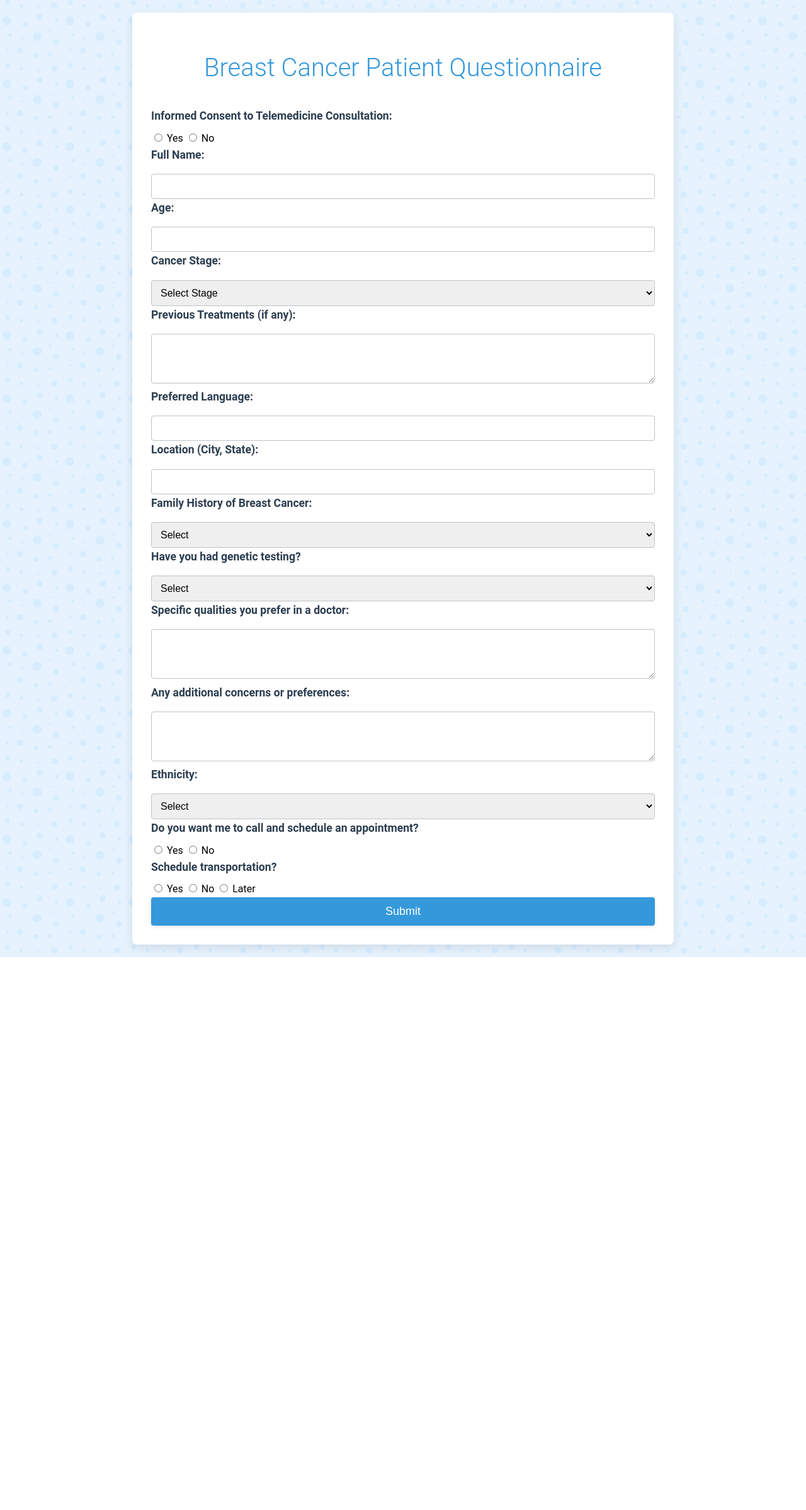
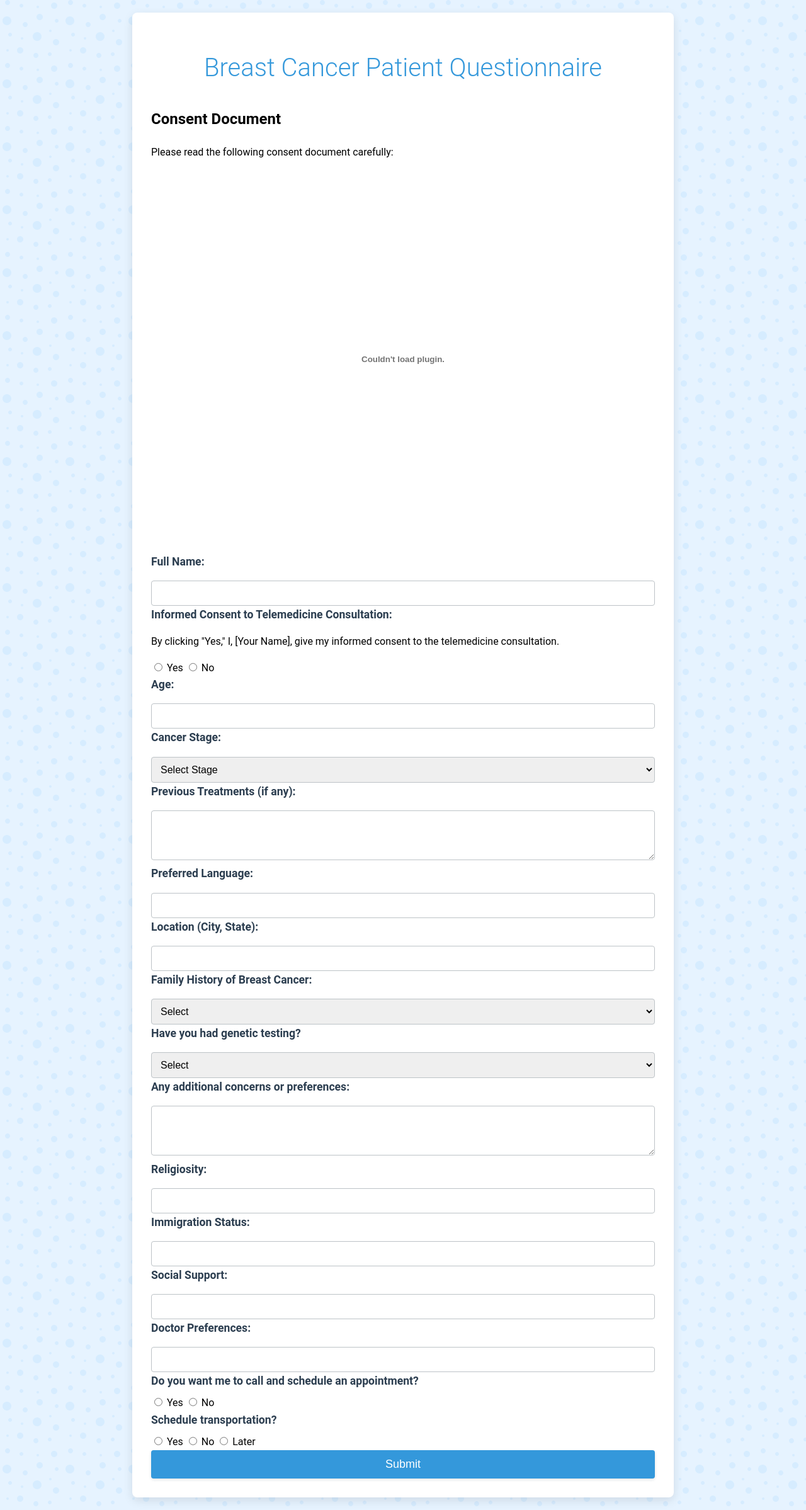
Before and after one commit to cmorris2945/test_repsository, a Flask app: page / in a window 1280 px wide. Shown: the part 78-2476 px from the top of the page at 63% size. Before the commit the page ends 1598 px from the top, so only its background shows below. Run offline with Flask 2, Linux system fonts and the light colour scheme.

Commit message:
Update index.html
updatde html

```diff
--- a/templates/index.html
+++ b/templates/index.html
@@ -5,104 +5,6 @@
     <meta name="viewport" content="width=device-width, initial-scale=1.0">
     <title>Breast Cancer Patient Questionnaire</title>
     <link rel="stylesheet" href="{{ url_for('static', filename='css/styles.css') }}">
-    <script>
-        function handleHelpChange() {
-            const helpSelect = document.getElementById('help_today');
-            const helpOptions = document.getElementById('help_options');
-            const secondOpinion = document.getElementById('second_opinion');
-            const startedTreatment = document.getElementById('started_treatment');
-            const additionalInfo = document.getElementById('additional_info');
-            const genderSelection = document.getElementById('gender_selection');
-            const ehrSync = document.getElementById('ehr_sync');
-            const confirmInfo = document.getElementById('confirm_info');
-
-            helpOptions.style.display = 'none';
-            secondOpinion.style.display = 'none';
-            startedTreatment.style.display = 'none';
-            additionalInfo.style.display = 'none';
-            genderSelection.style.display = 'none';
-            ehrSync.style.display = 'none';
-            confirmInfo.style.display = 'none';
-
-            if (helpSelect.value === 'Newly Diagnosed with Cancer') {
-                helpOptions.style.display = 'block';
-            }
-        }
-
-        function handleHelpOptionChange() {
-            const helpOption = document.querySelector('input[name="help_option"]:checked').value;
-            const secondOpinion = document.getElementById('second_opinion');
-
-            secondOpinion.style.display = 'none';
-
-            if (helpOption === 'Help with Diagnosis') {
-                secondOpinion.style.display = 'block';
-            }
-        }
-
-        function handleSecondOpinionChange() {
-            const secondOpinion = document.querySelector('input[name="second_opinion"]:checked').value;
-            const startedTreatment = document.getElementById('started_treatment');
-
-            startedTreatment.style.display = 'none';
-
-            if (secondOpinion === 'yes') {
-                startedTreatment.style.display = 'block';
-            }
-        }
-
-        function handleTreatmentChange() {
-            const startedTreatment = document.querySelector('input[name="started_treatment"]:checked').value;
-            const additionalInfo = document.getElementById('additional_info');
-            const genderSelection = document.getElementById('gender_selection');
-            const ehrSync = document.getElementById('ehr_sync');
-            const confirmInfo = document.getElementById('confirm_info');
-
-            additionalInfo.style.display = 'none';
-            genderSelection.style.display = 'none';
-            ehrSync.style.display = 'none';
-            confirmInfo.style.display = 'none';
-
-            if (startedTreatment === 'yes') {
-                additionalInfo.style.display = 'block';
-                genderSelection.style.display = 'block';
-            }
-        }
-
-        function handleGenderChange() {
-            const gender = document.querySelector('input[name="gender"]:checked').value;
-            const ehrSync = document.getElementById('ehr_sync');
-            const confirmInfo = document.getElementById('confirm_info');
-
-            ehrSync.style.display = 'none';
-            confirmInfo.style.display = 'none';
-
-            if (gender === 'female') {
-                ehrSync.style.display = 'block';
-            }
-            confirmInfo.style.display = 'block';
-        }
-
-        function handleConsentChange() {
-            const consent = document.querySelector('input[name="consent"]:checked').value;
-            const consentQuestion = document.getElementById('help_today_section');
-            if (consent === 'yes') {
-                consentQuestion.style.display = 'block';
-            } else {
-                consentQuestion.style.display = 'none';
-            }
-        }
-
-        function handleConfirmInfoChange() {
-            const confirmInfo = document.querySelector('input[name="confirm_info"]:checked').value;
-            const socialSupportSection = document.getElementById('social_support_section');
-            if (confirmInfo === 'yes') {
-                socialSupportSection.style.display = 'block';
-            } else {
-                socialSupportSection.style.display = 'none';
-            }
-        }
-    </script>
 </head>
 <body>
     <nav>
@@ -119,8 +21,21 @@
     <div class="container">
         <h1>Breast Cancer Patient Questionnaire</h1>
         <form id="patientForm" method="POST">
+
+            <!-- Consent Document Section -->
+            <h2>Consent Document</h2>
+            <div class="consent-document">
+                <p>Please read the following consent document carefully:</p>
+                <embed src="{{ url_for('static', filename='consent_form.pdf') }}" type="application/pdf" width="100%" height="600px" />
+            </div>
+
+            <!-- Patient's Name -->
+            <label for="name">Full Name:</label>
+            <input type="text" id="name" name="name" required>
+
             <!-- Informed Consent Section -->
             <label for="consent">Informed Consent to Telemedicine Consultation:</label>
+            <p id="consent-text">By clicking "Yes," I, [Your Name], give my informed consent to the telemedicine consultation.</p>
             <input type="radio" id="consent_yes" name="consent" value="yes" onclick="handleConsentChange()"> Yes
             <input type="radio" id="consent_no" name="consent" value="no" onclick="handleConsentChange()"> No
 
@@ -182,9 +97,6 @@
             </div>
 
             <!-- Other Questions -->
-            <label for="name">Full Name:</label>
-            <input type="text" id="name" name="name" required>
-
             <label for="age">Age:</label>
             <input type="number" id="age" name="age" required>
 
@@ -223,23 +135,20 @@
                 <option value="Unsure">Unsure</option>
             </select>
 
-            <label for="qualities">Specific qualities you prefer in a doctor:</label>
-            <textarea id="qualities" name="qualities" rows="3"></textarea>
-
             <label for="additional_concerns">Any additional concerns or preferences:</label>
             <textarea id="additional_concerns" name="additional_concerns" rows="3"></textarea>
 
-            <label for="ethnicity">Ethnicity:</label>
-            <select id="ethnicity" name="ethnicity" required>
-                <option value="">Select</option>
-                <option value="American Indian or Alaskan Native">American Indian or Alaskan Native</option>
-                <option value="Asian">Asian</option>
-                <option value="Black or African American">Black or African American</option>
-                <option value="Hispanic or Latino">Hispanic or Latino</option>
-                <option value="Native Hawaiian or Other Pacific Islander">Native Hawaiian or Other Pacific Islander</option>
-                <option value="White">White</option>
-                <option value="Other">Other</option>
-            </select>
+            <label for="religiosity">Religiosity:</label>
+            <input type="text" id="religiosity" name="religiosity">
+
+            <label for="immigration_status">Immigration Status:</label>
+            <input type="text" id="immigration_status" name="immigration_status">
+
+            <label for="social_support">Social Support:</label>
+            <input type="text" id="social_support" name="social_support">
+
+            <label for="doctor_preferences">Doctor Preferences:</label>
+            <input type="text" id="doctor_preferences" name="doctor_preferences">
 
             <!-- Social Support Section -->
             <div id="social_support_section" style="display:none;">
@@ -324,6 +233,20 @@
             <input type="submit" value="Submit">
         </form>
     </div>
+
+    <!-- Script section -->
+    <script>
+        // JavaScript for handling consent text update
+        document.getElementById('name').addEventListener('input', function() {
+            var name = document.getElementById('name').value;
+            var consentText = document.getElementById('consent-text');
+            if (name) {
+                consentText.textContent = 'By clicking "Yes," I, ' + name + ', give my informed consent to the telemedicine consultation.';
+            } else {
+                consentText.textContent = 'By clicking "Yes," I, [Your Name], give my informed consent to the telemedicine consultation.';
+            }
+        });
+    </script>
     <script src="{{ url_for('static', filename='js/script.js') }}"></script>
 </body>
 </html>
```
